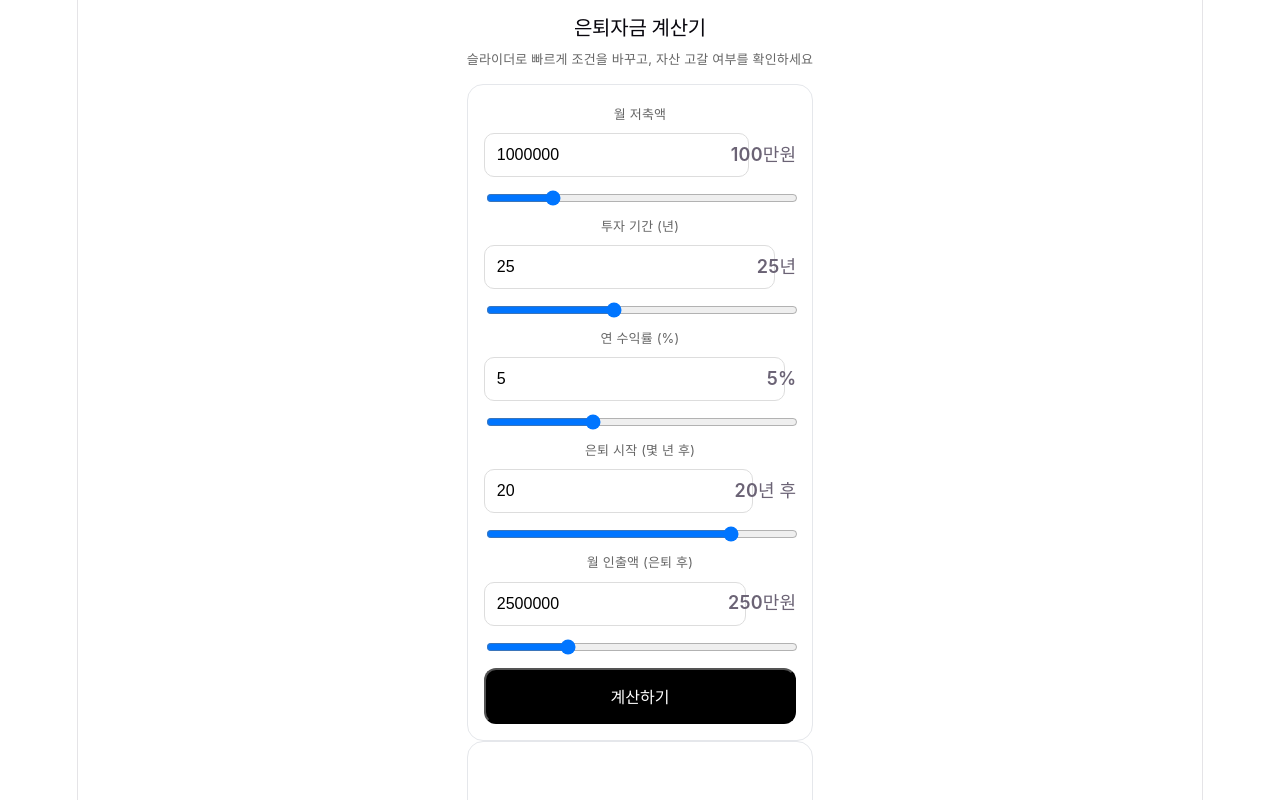
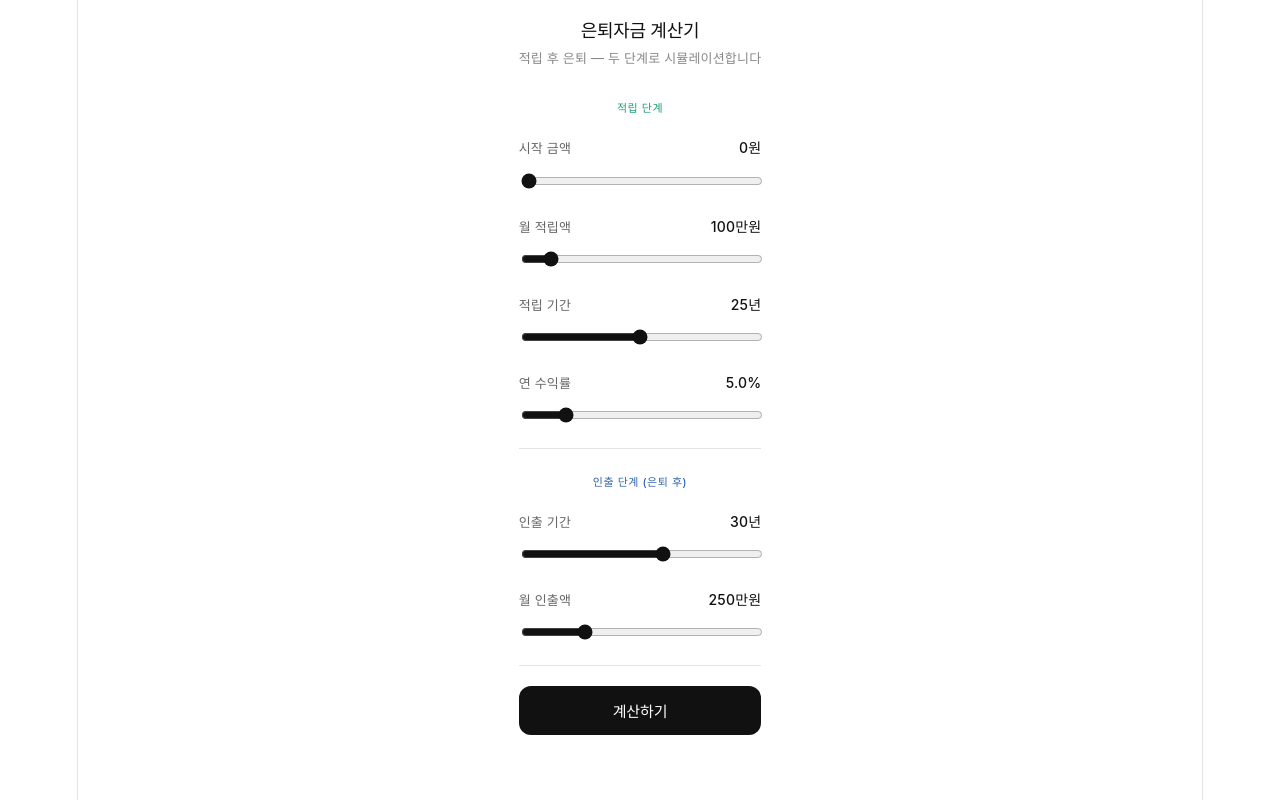
Before and after one commit to danieeeeeeeeeeeeeel/Retirement-fund-calculator, a React (Vite) app: page / in a window 1280 px wide. Shown: the top 800 px of the page. Built offline with nearby package versions, Linux system fonts and the light colour scheme.

Commit message:
claude버전

```diff
--- a/src/App.jsx
+++ b/src/App.jsx
@@ -1,204 +1,221 @@
-import { useMemo, useState } from "react";
-import { LineChart, Line, XAxis, YAxis, Tooltip, ResponsiveContainer } from "recharts";
+import { useState } from "react";
+import { AreaChart, Area, XAxis, YAxis, Tooltip, ResponsiveContainer } from "recharts";
 
-// --- helpers ---
-const formatKRW = (n) => {
+const fmtKRW = (n) => {
   if (!isFinite(n)) return "0원";
-  if (n >= 1e8) return `${(n / 1e8).toFixed(1)}억원`;
-  if (n >= 1e4) return `${Math.round(n / 1e4)}만원`;
-  return `${Math.round(n).toLocaleString()}원`;
-};
-
-const parseNumber = (v) => {
-  const n = Number(String(v).replace(/[^0-9.]/g, ""));
-  return isNaN(n) ? 0 : n;
+  if (n >= 1e8) return (n / 1e8).toFixed(1) + "억원";
+  if (n >= 1e4) return Math.round(n / 1e4) + "만원";
+  return Math.round(n).toLocaleString() + "원";
 };
 
 const clamp = (v, min, max) => Math.min(max, Math.max(min, v));
 
-// --- UI primitives (mobile friendly) ---
-const Card = ({ children }) => (
-  <div style={{ border: "1px solid #e5e7eb", padding: 16, borderRadius: 16, background: "#fff" }}>{children}</div>
+const SliderRow = ({ label, value, displayValue, min, max, step, onChange }) => (
+  <div style={{ marginBottom: 18 }}>
+    <div style={{ display: "flex", justifyContent: "space-between", alignItems: "baseline", marginBottom: 8 }}>
+      <span style={{ fontSize: 13, color: "#666" }}>{label}</span>
+      <span style={{ fontSize: 14, fontWeight: 500, color: "#111" }}>{displayValue}</span>
+    </div>
+    <input
+      type="range"
+      min={min}
+      max={max}
+      step={step}
+      value={value}
+      onChange={(e) => onChange(Number(e.target.value))}
+      style={{ width: "100%", accentColor: "#111" }}
+    />
+  </div>
 );
 
-const Label = ({ children }) => (
-  <div style={{ fontSize: 13, color: "#666", marginBottom: 6 }}>{children}</div>
+const MetricCard = ({ label, value, color, fullWidth }) => (
+  <div style={{
+    background: "#f5f5f3",
+    borderRadius: 12,
+    padding: "14px 16px",
+    gridColumn: fullWidth ? "1/-1" : undefined,
+  }}>
+    <div style={{ fontSize: 12, color: "#888", marginBottom: 6 }}>{label}</div>
+    <div style={{ fontSize: 20, fontWeight: 500, color: color || "#111" }}>{value}</div>
+  </div>
 );
 
-const Row = ({ children }) => (
-  <div style={{ display: "grid", gridTemplateColumns: "1fr auto", gap: 8, alignItems: "center", marginBottom: 10 }}>{children}</div>
-);
-
-const NumberInput = ({ value, onChange, placeholder }) => (
-  <input
-    inputMode="numeric"
-    value={value}
-    placeholder={placeholder}
-    onChange={(e) => onChange(parseNumber(e.target.value))}
-    style={{
-      padding: 12,
-      width: "100%",
-      fontSize: 16,
-      borderRadius: 10,
-      border: "1px solid #ddd",
-    }}
-  />
-);
-
-const Slider = ({ value, min, max, step = 1, onChange }) => (
-  <input
-    type="range"
-    min={min}
-    max={max}
-    step={step}
-    value={value}
-    onChange={(e) => onChange(Number(e.target.value))}
-    style={{ width: "100%" }}
-  />
-);
-
-const Button = ({ children, ...props }) => (
-  <button
-    {...props}
-    style={{
-      padding: 14,
-      width: "100%",
-      fontSize: 16,
-      borderRadius: 12,
-      background: "black",
-      color: "white",
-      fontWeight: "bold",
-      marginTop: 6,
-    }}
-  >
-    {children}
-  </button>
-);
+const CustomTooltip = ({ active, payload, label }) => {
+  if (!active || !payload?.length) return null;
+  const val = payload[0]?.value ?? payload[1]?.value ?? 0;
+  return (
+    <div style={{
+      background: "#fff",
+      border: "0.5px solid #e5e5e5",
+      borderRadius: 8,
+      padding: "8px 12px",
+      fontSize: 13,
+    }}>
+      <div style={{ color: "#888", marginBottom: 2 }}>{label}년차</div>
+      <div style={{ fontWeight: 500 }}>{fmtKRW(val)}</div>
+    </div>
+  );
+};
 
 export default function RetirementCalculator() {
-  // inputs
-  const [monthlyDeposit, setMonthlyDeposit] = useState(1000000);
-  const [years, setYears] = useState(25);
+  const [initial, setInitial] = useState(0);
+  const [deposit, setDeposit] = useState(1000000);
+  const [saveYears, setSaveYears] = useState(25);
   const [rate, setRate] = useState(5);
-  const [withdrawal, setWithdrawal] = useState(2500000);
-  const [retireAfterYears, setRetireAfterYears] = useState(20);
+  const [withdrawYears, setWithdrawYears] = useState(30);
+  const [withdraw, setWithdraw] = useState(2500000);
 
-  // results
-  const [data, setData] = useState([]);
-  const [endBalance, setEndBalance] = useState(0);
-  const [depletionMonth, setDepletionMonth] = useState(null);
-
-  const monthlyRate = useMemo(() => rate / 100 / 12, [rate]);
+  const [result, setResult] = useState(null);
 
   const calculate = () => {
-    let balance = 0;
-    const res = [];
-    const retireStart = retireAfterYears * 12;
+    const mr = Math.pow(1 + rate / 100, 1 / 12) - 1;
+    const saveMonths = saveYears * 12;
+    const withdrawMonths = withdrawYears * 12;
+    const totalMonths = saveMonths + withdrawMonths;
 
+    let balance = initial;
     let depletedAt = null;
+    const chartData = [];
+    let pivotBalance = 0;
 
-    for (let m = 1; m <= years * 12; m++) {
-      balance = balance * (1 + monthlyRate) + monthlyDeposit;
-
-      if (m >= retireStart) {
-        balance -= withdrawal;
+    for (let m = 1; m <= totalMonths; m++) {
+      if (m <= saveMonths) {
+        balance = balance * (1 + mr) + deposit;
+        if (m === saveMonths) pivotBalance = Math.max(0, balance);
+      } else {
+        balance = balance * (1 + mr) - withdraw;
       }
 
-      if (balance <= 0 && depletedAt === null) {
-        depletedAt = m;
+      if (balance <= 0 && depletedAt === null) depletedAt = m;
+
+      const b = Math.max(0, balance);
+      const yr = Math.ceil(m / 12);
+      const isSaving = m <= saveMonths;
+
+      if (m % 3 === 0 || m === totalMonths || m === saveMonths) {
+        chartData.push({
+          year: yr,
+          saving: isSaving ? b : null,
+          withdrawing: !isSaving ? b : null,
+        });
       }
-
-      res.push({ month: m, balance: Math.max(0, balance) });
     }
 
-    setData(res);
-    setEndBalance(res[res.length - 1]?.balance || 0);
-    setDepletionMonth(depletedAt);
+    // 두 구간 연결: pivot point에 양쪽 값 모두 넣기
+    const pivotIdx = chartData.findIndex((d) => d.year === saveYears && d.saving !== null);
+    if (pivotIdx !== -1) {
+      chartData[pivotIdx] = { ...chartData[pivotIdx], withdrawing: chartData[pivotIdx].saving };
+    }
+
+    const finalBal = Math.max(0, balance);
+
+    let statusText, statusColor;
+    if (depletedAt) {
+      statusText = "고갈";
+      statusColor = "#A32D2D";
+    } else if (finalBal < withdraw * 12) {
+      statusText = "주의";
+      statusColor = "#BA7517";
+    } else {
+      statusText = "안정적";
+      statusColor = "#0F6E56";
+    }
+
+    let depletionText = "고갈 없음";
+    let depletionColor = "#0F6E56";
+    if (depletedAt) {
+      const relMonth = depletedAt - saveMonths;
+      const y = Math.floor(relMonth / 12);
+      const mo = relMonth % 12;
+      depletionText = `은퇴 후 ${y}년 ${mo}개월 시점`;
+      depletionColor = "#A32D2D";
+    }
+
+    setResult({ finalBal, statusText, statusColor, depletionText, depletionColor, chartData, pivotBalance });
   };
 
-  const depletionText = useMemo(() => {
-    if (!depletionMonth) return "자산 고갈 없음";
-    const y = Math.floor(depletionMonth / 12);
-    const m = depletionMonth % 12;
-    return `${y}년 ${m}개월 시점 고갈`;
-  }, [depletionMonth]);
+  return (
+    <div style={{ padding: "20px 16px 40px", maxWidth: 420, margin: "0 auto", fontFamily: "-apple-system, 'Apple SD Gothic Neo', sans-serif" }}>
+      <h2 style={{ fontSize: 18, fontWeight: 500, marginBottom: 4, color: "#111" }}>은퇴자금 계산기</h2>
+      <p style={{ fontSize: 13, color: "#888", marginBottom: 24 }}>적립 후 은퇴 — 두 단계로 시뮬레이션합니다</p>
 
-  const status = useMemo(() => {
-    if (!data.length) return null;
-    if (depletionMonth) return { text: "⚠️ 자산이 중간에 고갈됩니다", color: "#dc2626" };
-    if (endBalance < withdrawal * 12) return { text: "주의: 말년에 여유가 적습니다", color: "#f59e0b" };
-    return { text: "👍 안정적으로 유지됩니다", color: "#16a34a" };
-  }, [data, depletionMonth, endBalance, withdrawal]);
+      <div style={{ fontSize: 11, fontWeight: 500, color: "#1D9E75", letterSpacing: "0.05em", marginBottom: 14 }}>적립 단계</div>
+      <SliderRow label="시작 금액" value={initial} displayValue={fmtKRW(initial)} min={0} max={300000000} step={5000000} onChange={(v) => setInitial(clamp(v, 0, 300000000))} />
+      <SliderRow label="월 적립액" value={deposit} displayValue={fmtKRW(deposit)} min={0} max={10000000} step={100000} onChange={(v) => setDeposit(clamp(v, 0, 10000000))} />
+      <SliderRow label="적립 기간" value={saveYears} displayValue={`${saveYears}년`} min={1} max={50} step={1} onChange={(v) => setSaveYears(clamp(v, 1, 50))} />
+      <SliderRow label="연 수익률" value={rate} displayValue={`${rate.toFixed(1)}%`} min={0} max={30} step={0.1} onChange={(v) => setRate(clamp(v, 0, 30))} />
 
-  return (
-    <div style={{ padding: 16, maxWidth: 480, margin: "0 auto", fontFamily: "-apple-system, sans-serif" }}>
-      <h2 style={{ fontSize: 20, fontWeight: "bold", marginBottom: 6 }}>은퇴자금 계산기</h2>
-      <p style={{ fontSize: 13, color: "#666", marginBottom: 12 }}>
-        슬라이더로 빠르게 조건을 바꾸고, 자산 고갈 여부를 확인하세요
-      </p>
+      <div style={{ height: 0.5, background: "#e5e5e5", margin: "4px 0 20px" }} />
 
-      <Card>
-        <Label>월 저축액</Label>
-        <Row>
-          <NumberInput value={monthlyDeposit} onChange={(v) => setMonthlyDeposit(clamp(v, 0, 50000000))} placeholder="원" />
-          <div style={{ fontWeight: 600 }}>{formatKRW(monthlyDeposit)}</div>
-        </Row>
-        <Slider value={monthlyDeposit} min={0} max={5000000} step={10000} onChange={setMonthlyDeposit} />
+      <div style={{ fontSize: 11, fontWeight: 500, color: "#3266ad", letterSpacing: "0.05em", marginBottom: 14 }}>인출 단계 (은퇴 후)</div>
+      <SliderRow label="인출 기간" value={withdrawYears} displayValue={`${withdrawYears}년`} min={1} max={50} step={1} onChange={(v) => setWithdrawYears(clamp(v, 1, 50))} />
+      <SliderRow label="월 인출액" value={withdraw} displayValue={fmtKRW(withdraw)} min={0} max={10000000} step={50000} onChange={(v) => setWithdraw(clamp(v, 0, 20000000))} />
 
-        <Label>투자 기간 (년)</Label>
-        <Row>
-          <NumberInput value={years} onChange={(v) => setYears(clamp(v, 1, 60))} placeholder="년" />
-          <div style={{ fontWeight: 600 }}>{years}년</div>
-        </Row>
-        <Slider value={years} min={1} max={60} step={1} onChange={setYears} />
+      <div style={{ height: 0.5, background: "#e5e5e5", margin: "4px 0 20px" }} />
 
-        <Label>연 수익률 (%)</Label>
-        <Row>
-          <NumberInput value={rate} onChange={(v) => setRate(clamp(v, 0, 15))} placeholder="%" />
-          <div style={{ fontWeight: 600 }}>{rate}%</div>
-        </Row>
-        <Slider value={rate} min={0} max={15} step={0.1} onChange={setRate} />
+      <button
+        onClick={calculate}
+        style={{
+          width: "100%",
+          padding: 14,
+          background: "#111",
+          color: "#fff",
+          border: "none",
+          borderRadius: 12,
+          fontSize: 15,
+          fontWeight: 500,
+          cursor: "pointer",
+          letterSpacing: "-0.01em",
+        }}
+      >
+        계산하기
+      </button>
 
-        <Label>은퇴 시작 (몇 년 후)</Label>
-        <Row>
-          <NumberInput value={retireAfterYears} onChange={(v) => setRetireAfterYears(clamp(v, 0, years))} placeholder="년" />
-          <div style={{ fontWeight: 600 }}>{retireAfterYears}년 후</div>
-        </Row>
-        <Slider value={retireAfterYears} min={0} max={years} step={1} onChange={setRetireAfterYears} />
+      {result && (
+        <>
+          <div style={{ display: "grid", gridTemplateColumns: "1fr 1fr", gap: 10, marginTop: 20 }}>
+            <MetricCard label="은퇴 시점 자산" value={fmtKRW(result.pivotBalance)} />
+            <MetricCard label="자산 상태" value={result.statusText} color={result.statusColor} />
+            <MetricCard label="인출 종료 후 잔액" value={fmtKRW(result.finalBal)} fullWidth />
+            <MetricCard label="고갈 시점" value={result.depletionText} color={result.depletionColor} fullWidth />
+          </div>
 
-        <Label>월 인출액 (은퇴 후)</Label>
-        <Row>
-          <NumberInput value={withdrawal} onChange={(v) => setWithdrawal(clamp(v, 0, 20000000))} placeholder="원" />
-          <div style={{ fontWeight: 600 }}>{formatKRW(withdrawal)}</div>
-        </Row>
-        <Slider value={withdrawal} min={0} max={10000000} step={10000} onChange={setWithdrawal} />
-
-        <Button onClick={calculate}>계산하기</Button>
-      </Card>
-
-      {(data.length > 0) && (
-        <Card>
-          <div style={{ display: "grid", gap: 6 }}>
-            <div style={{ fontWeight: 700 }}>결과 요약</div>
-            <div>최종 자산: <b>{formatKRW(endBalance)}</b></div>
-            <div>자산 상태: <b style={{ color: status?.color }}>{status?.text}</b></div>
-            <div>고갈 시점: <b>{depletionText}</b></div>
+          <div style={{ marginTop: 16, background: "#f5f5f3", borderRadius: 16, padding: "16px 16px 12px" }}>
+            <div style={{ fontSize: 12, color: "#888", marginBottom: 12 }}>자산 변화 그래프</div>
+            <div style={{ width: "100%", height: 200 }}>
+              <ResponsiveContainer>
+                <AreaChart data={result.chartData} margin={{ top: 4, right: 4, left: 0, bottom: 0 }}>
+                  <defs>
+                    <linearGradient id="gradSaving" x1="0" y1="0" x2="0" y2="1">
+                      <stop offset="5%" stopColor="#1D9E75" stopOpacity={0.15} />
+                      <stop offset="95%" stopColor="#1D9E75" stopOpacity={0} />
+                    </linearGradient>
+                    <linearGradient id="gradWithdraw" x1="0" y1="0" x2="0" y2="1">
+                      <stop offset="5%" stopColor="#3266ad" stopOpacity={0.15} />
+                      <stop offset="95%" stopColor="#3266ad" stopOpacity={0} />
+                    </linearGradient>
+                  </defs>
+                  <XAxis dataKey="year" tick={{ fontSize: 11, fill: "#aaa" }} tickLine={false} axisLine={false} tickFormatter={(v) => `${v}년`} interval="preserveStartEnd" />
+                  <YAxis tick={{ fontSize: 11, fill: "#aaa" }} tickLine={false} axisLine={false} tickFormatter={fmtKRW} width={52} />
+                  <Tooltip content={<CustomTooltip />} />
+                  <Area type="monotone" dataKey="saving" stroke="#1D9E75" strokeWidth={2} fill="url(#gradSaving)" dot={false} connectNulls={false} />
+                  <Area type="monotone" dataKey="withdrawing" stroke="#3266ad" strokeWidth={2} fill="url(#gradWithdraw)" dot={false} connectNulls={false} strokeDasharray="5 3" />
+                </AreaChart>
+              </ResponsiveContainer>
+            </div>
+            <div style={{ display: "flex", gap: 16, marginTop: 10, fontSize: 11, color: "#999" }}>
+              <span style={{ display: "flex", alignItems: "center", gap: 4 }}>
+                <span style={{ width: 10, height: 3, borderRadius: 2, background: "#1D9E75", display: "inline-block" }} />
+                적립 구간
+              </span>
+              <span style={{ display: "flex", alignItems: "center", gap: 4 }}>
+                <span style={{ width: 10, height: 3, borderRadius: 2, background: "#3266ad", display: "inline-block" }} />
+                인출 구간
+              </span>
+            </div>
           </div>
-        </Card>
+        </>
       )}
-
-      <Card>
-        <div style={{ width: "100%", height: 260 }}>
-          <ResponsiveContainer>
-            <LineChart data={data}>
-              <XAxis dataKey="month" hide />
-              <YAxis hide />
-              <Tooltip formatter={(v) => formatKRW(v)} labelFormatter={(l) => `${l}개월`} />
-              <Line type="monotone" dataKey="balance" stroke="#000" strokeWidth={2} dot={false} />
-            </LineChart>
-          </ResponsiveContainer>
-        </div>
-      </Card>
     </div>
   );
 }
```
